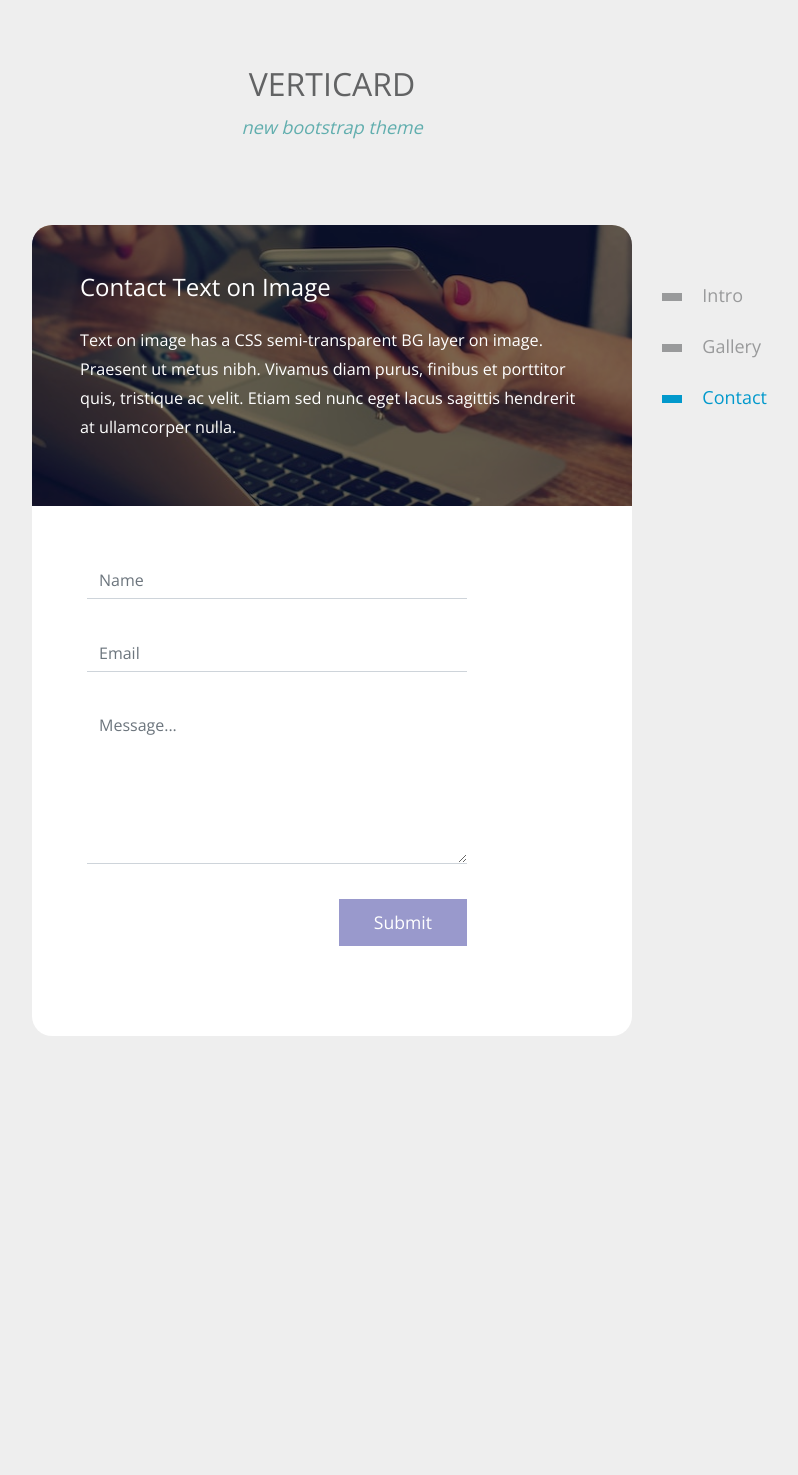
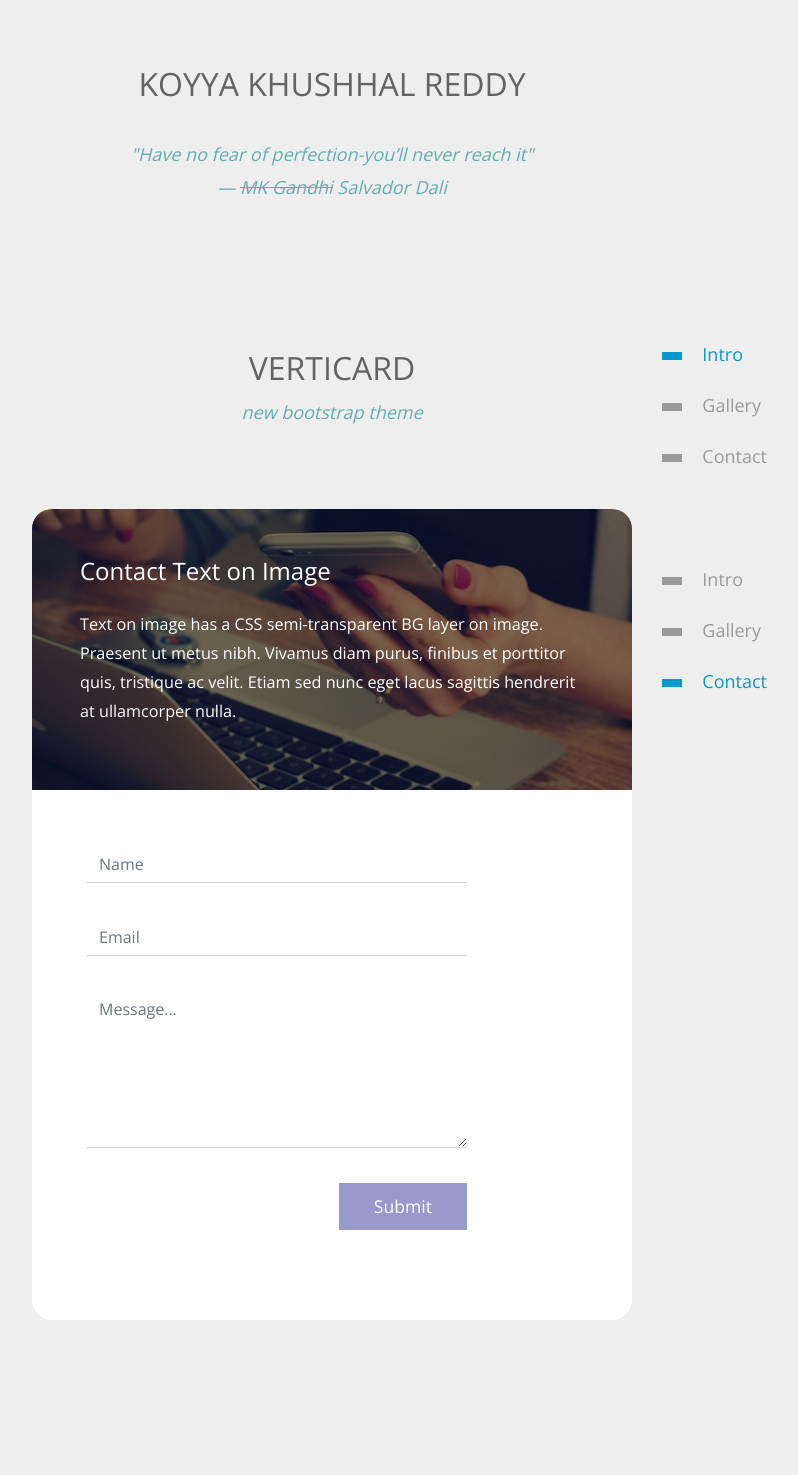
Before and after one commit to KKhushhalR2405/Portfolio, a Flask app: page /contact in a window 1280 px wide. Shown: the whole page, without its empty margins (308-1106 px from the left). Before the commit the page ends 1036 px from the top, so only its background shows below. Run offline with Flask 2, Linux system fonts and the light colour scheme; some libraries are stand-ins or nearby versions.

Commit message:
base template

```diff
--- a/templates/base.html
+++ b/templates/base.html
@@ -13,5 +13,26 @@
   <link rel="stylesheet" href="{{ url_for('static', filename='css/templatemo-style.css') }}" />
 
 </head>
+<body>
+  <div class="tm-page-container mx-auto">
+    <header class="tm-header text-center">
+      <h1 class="tm-title text-uppercase">Koyya Khushhal Reddy</h1><br>
+      <p class="tm-primary-color"><i>"Have no fear of perfection-you’ll never reach it"<br> — <strike>MK Gandhi</strike> Salvador Dali</i></p>
+    </header>
+
+    <section class="tm-section">
+      <nav class="tm-nav">
+        <ul>
+          <li class="active">
+            <a href="/"><span class="tm-nav-deco"></span>Intro</a>
+          </li>
+          <li>
+            <a href="/gallery"><span class="tm-nav-deco"></span>Gallery</a>
+          </li>
+          <li>
+            <a href="/contact"><span class="tm-nav-deco"></span>Contact</a>
+          </li>
+        </ul>
+      </nav>
 {% block body %}{% endblock %}
 </html>
```
